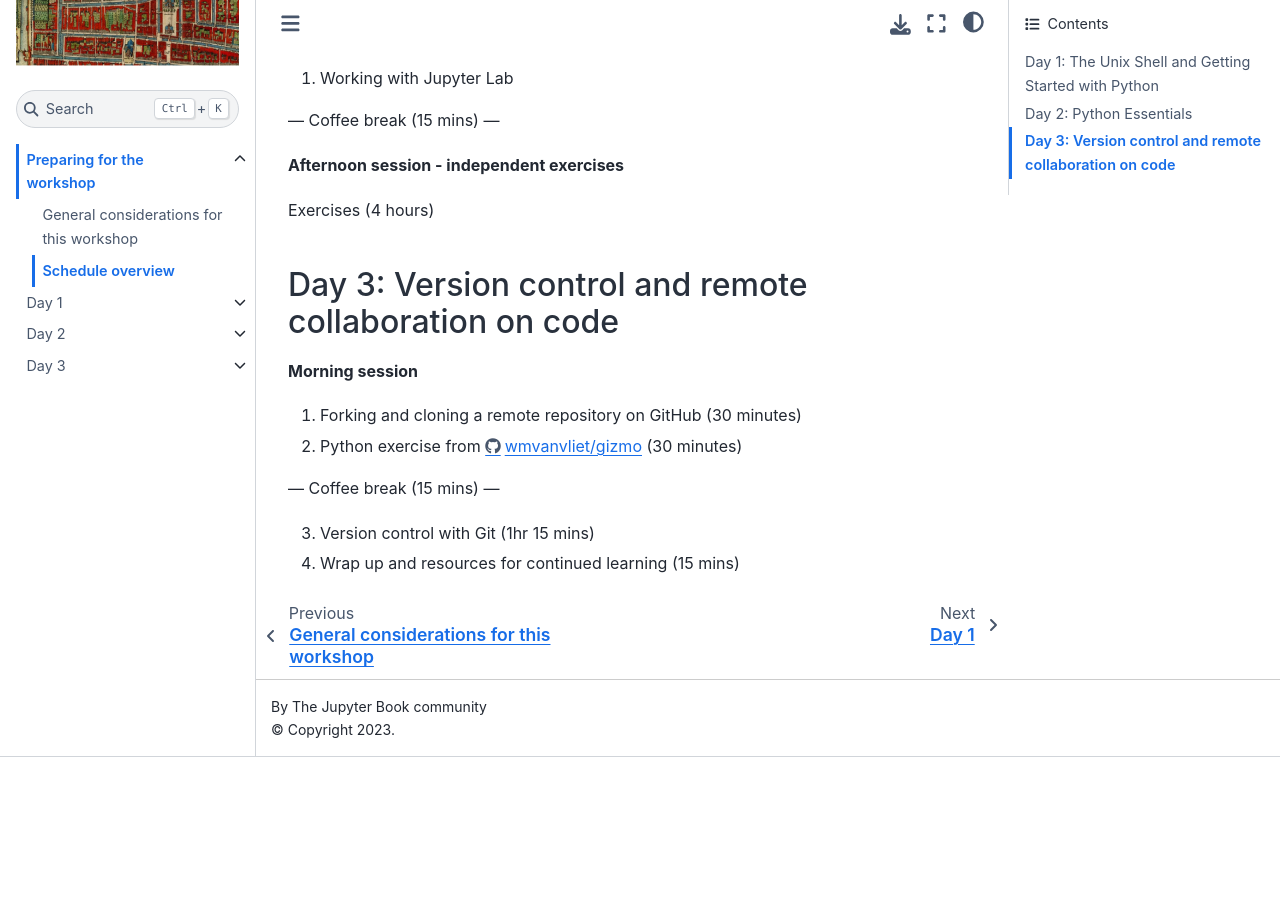
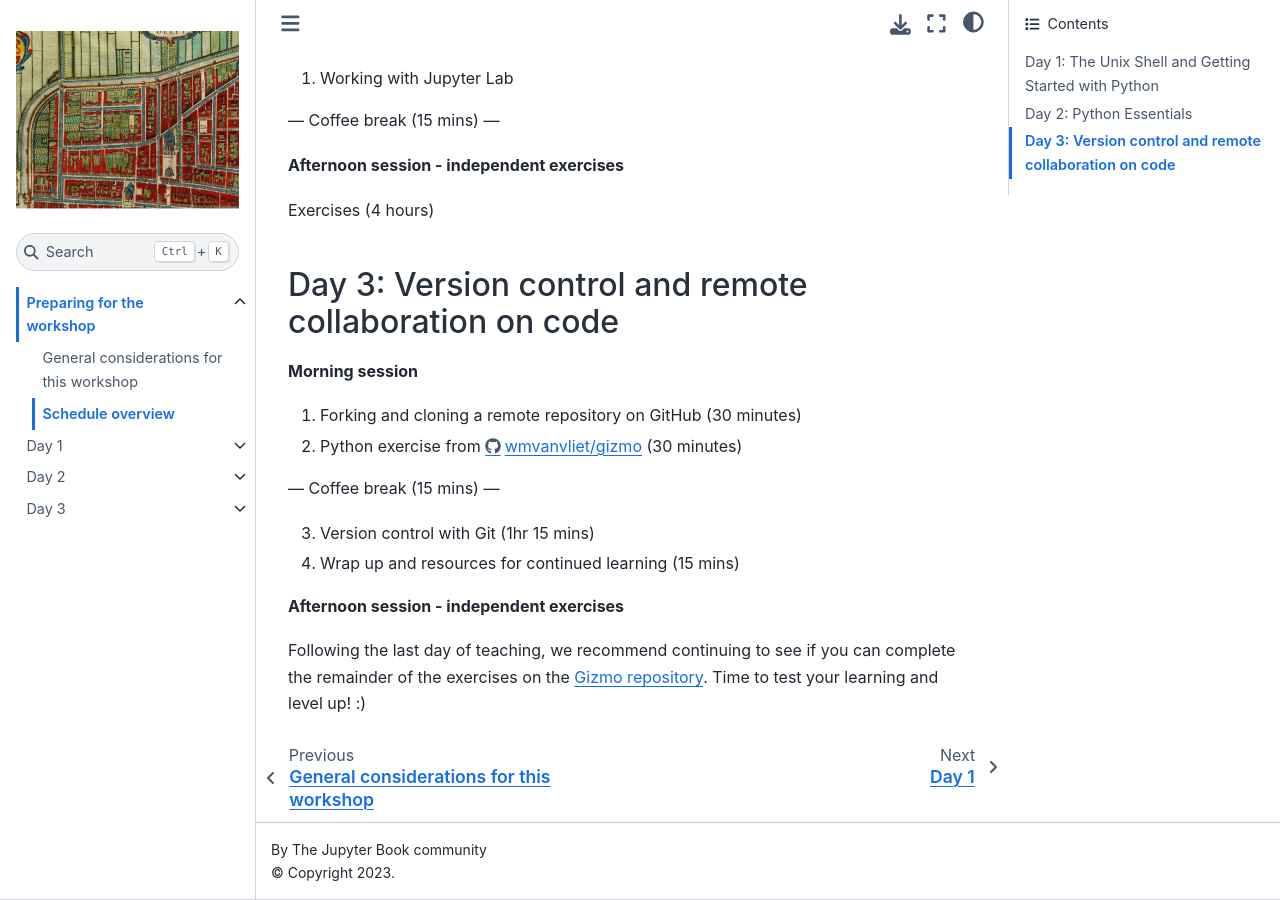
Before and after one commit to the-magnificents/04-02-2021-Carpentry-for-HGIS, a Jupyter Book: the page built from 00_Lesson_prep/Schedule.md, in a window 1280 px wide and 900 px high, scrolled down 1336 px. Built offline with Jupyter Book 1.0.4 settings and Sphinx 7.4.7 and the Sphinx Book theme 1.1.4, drawn with Linux system fonts in a browser that asks for light colours; pages that are not in the unit, such as notebooks, are missing from menus; before the commit the page ends 2093 px from its top, so only the background shows below that.

Commit message:
added gizmo repo link

```diff
--- a/00_Lesson_prep/Schedule.md
+++ b/00_Lesson_prep/Schedule.md
@@ -60,3 +60,7 @@ Exercises (4 hours)
 3. Version control with Git (1hr 15 mins)
 
 4. Wrap up and resources for continued learning (15 mins)
+
+**Afternoon session - independent exercises**
+
+Following the last day of teaching, we recommend continuing to see if you can complete the remainder of the exercises on the [Gizmo repository](https://github.com/wmvanvliet/gizmo). Time to test your learning and level up! :)
```
